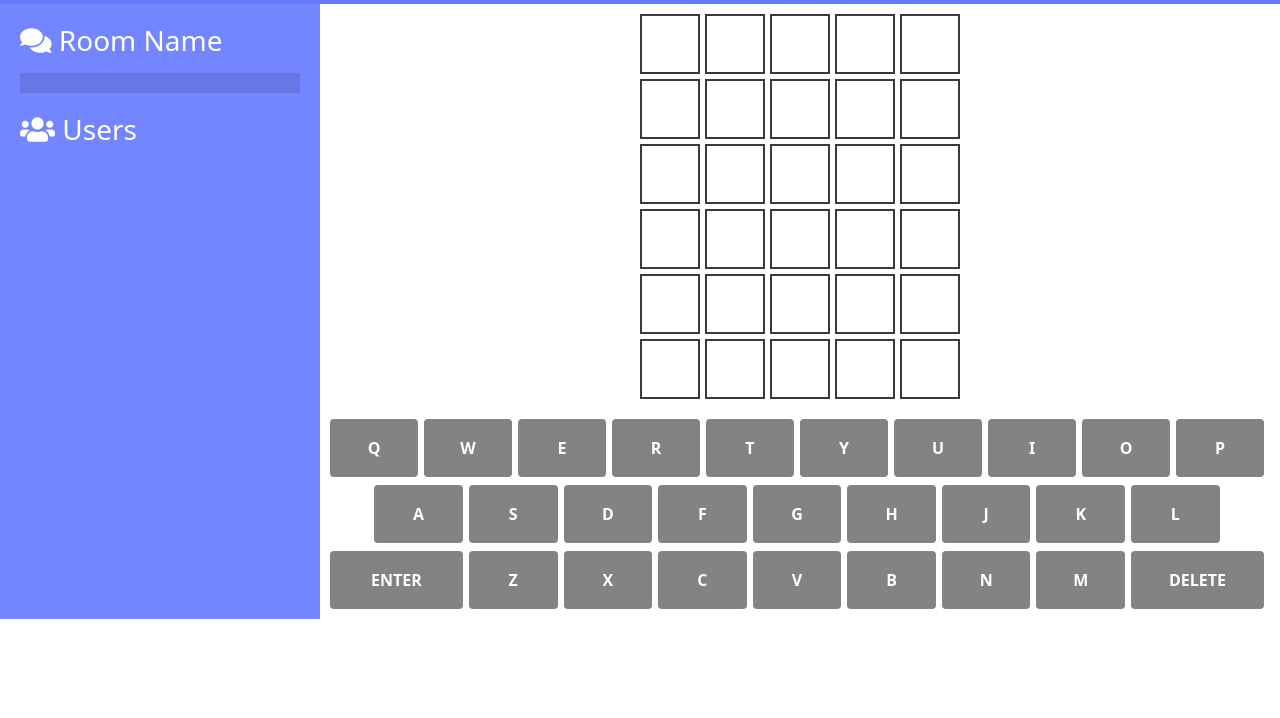
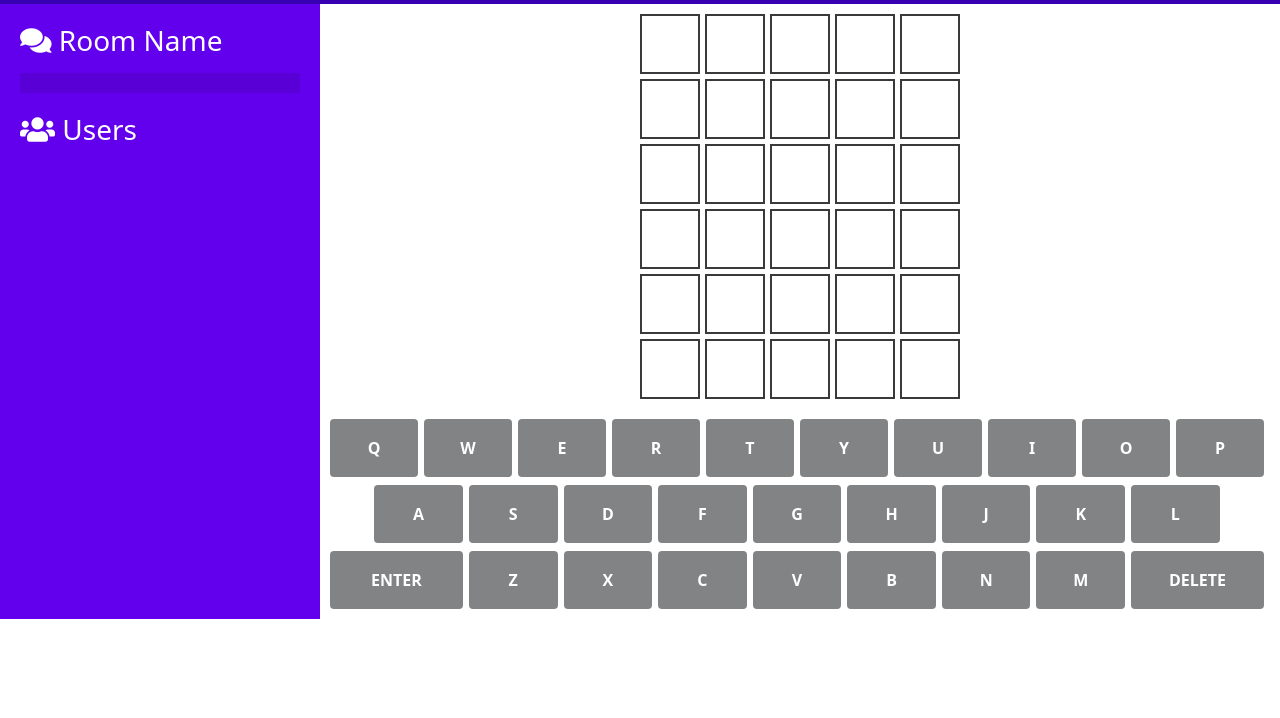
Before and after one commit to Natu09/WordBattle, a website: page public/woordle.html in a window 1280 px wide. Shown: the part 82-800 px from the top of the page. Drawn offline with nearby package versions, Linux system fonts and the light colour scheme; no server answers.

Commit message:
updated colors

```diff
--- a/public/css/style.css
+++ b/public/css/style.css
@@ -1,8 +1,8 @@
 @import url("https://fonts.googleapis.com/css?family=Roboto&display=swap");
 
 :root {
-  --dark-color-a: #667aff;
-  --dark-color-b: #7386ff;
+  --dark-color-a: #3700B3;
+  --dark-color-b: #6200EE;
   --light-color: #e6e9ff;
   --success-color: #5cb85c;
   --error-color: #d9534f;
--- a/public/css/woordlestyle.css
+++ b/public/css/woordlestyle.css
@@ -1,8 +1,8 @@
 @import url("https://fonts.googleapis.com/css?family=Roboto&display=swap");
 
 :root {
-  --dark-color-a: #667aff;
-  --dark-color-b: #7386ff;
+  --dark-color-a: #3700B3;
+  --dark-color-b: #6200EE;
   --light-color: #e6e9ff;
   --success-color: #5cb85c;
   --error-color: #d9534f;
@@ -196,7 +196,7 @@ a {
 }
 
 .square_small {
-  border: 2px solid rgb(58, 58, 60);
+  border: 2px solid rgb(255, 255, 255);
   width: 30px;
   height: 30px;
   /* font-size: 15px; */
```
